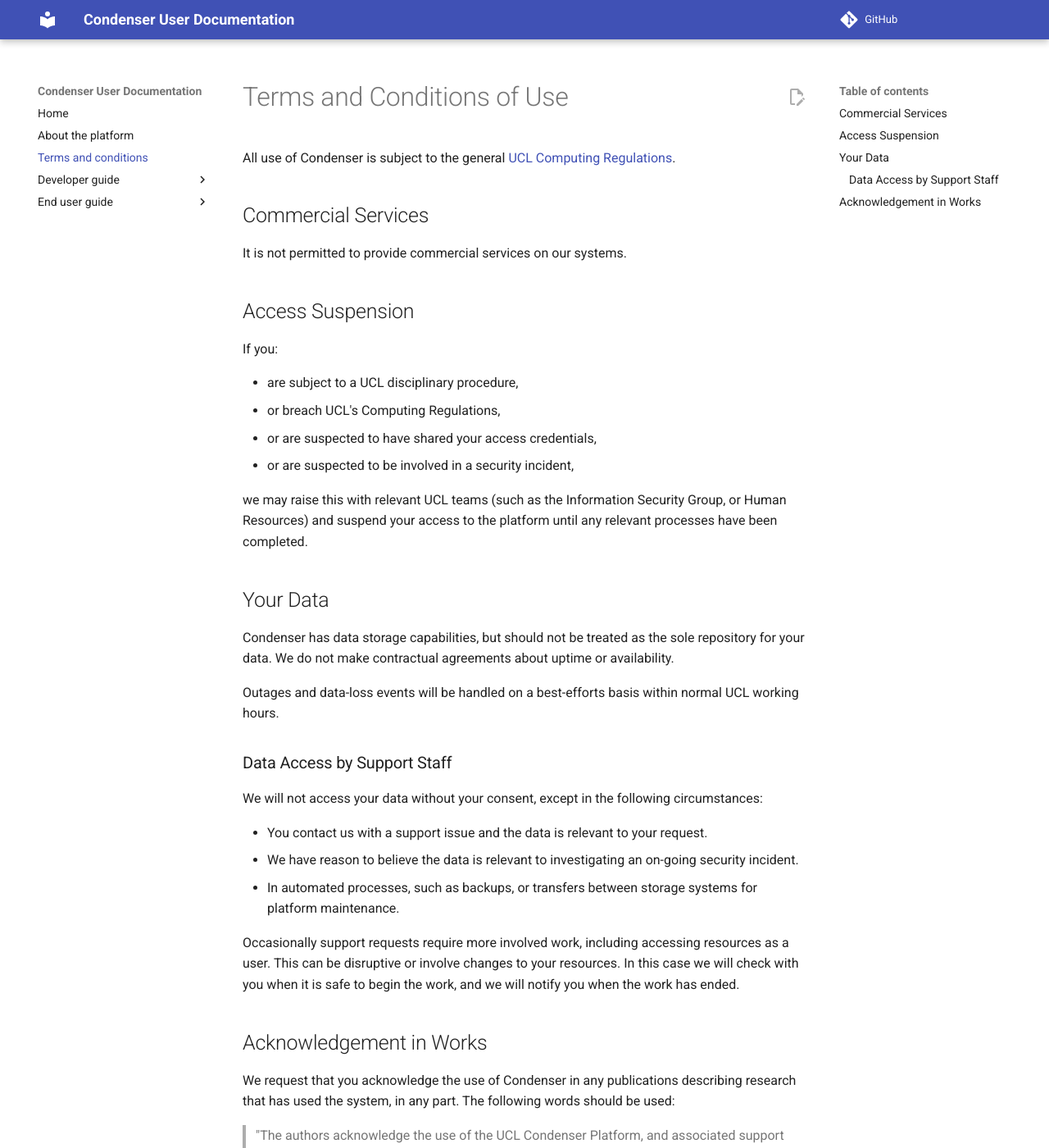
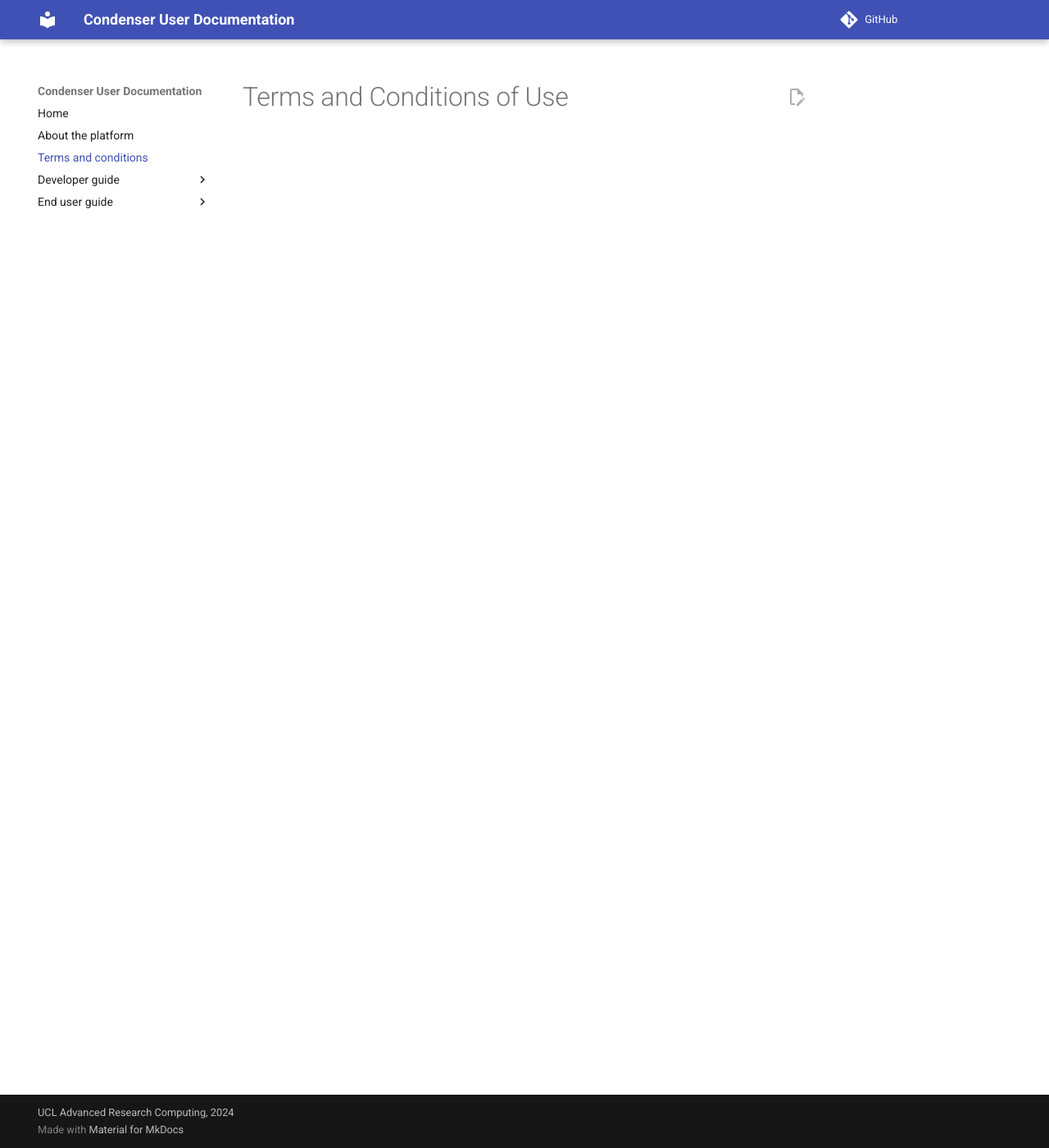
Before and after one commit to UCL-ARC/condenser-mkdocs, an MkDocs documentation site: the page built from docs/terms_and_conditions.md, in a window 1280 px wide and 1400 px high. Shown: the whole window at 82% size. Built offline with MkDocs 1.6.1 and Material for MkDocs 9.7.7, drawn with Linux system fonts in a browser that asks for light colours; comment, search, counter and statistics services are not loaded; some of the changed text lies outside the part shown.

Commit message:
Don't publish any T&Cs for now

```diff
--- a/docs/terms_and_conditions.md
+++ b/docs/terms_and_conditions.md
@@ -3,53 +3,3 @@
 ---
 
 # Terms and Conditions of Use
-
-All use of Condenser is subject to the general [UCL Computing Regulations](https://www.ucl.ac.uk/information-security/sites/information_security/files/regulations.pdf).
-
-## Commercial Services
-
-It is not permitted to provide commercial services on our systems.
-
-## Access Suspension
-
-If you:
-
-- are subject to a UCL disciplinary procedure,
-- or breach UCL's Computing Regulations,
-- or are suspected to have shared your access credentials,
-- or are suspected to be involved in a security incident,
-
-we may raise this with relevant UCL teams (such as the Information Security Group,
-or Human Resources) and suspend your access to the platform until any relevant processes
-have been completed.
-
-## Your Data
-
-Condenser has data storage capabilities, but should not be treated as the sole repository
-for your data. We do not make contractual agreements about uptime or availability.
-
-Outages and data-loss events will be handled on a best-efforts basis within normal
-UCL working hours.
-
-### Data Access by Support Staff
-
-We will not access your data without your consent, except in the following circumstances:
-
-- You contact us with a support issue and the data is relevant to your request.
-- We have reason to believe the data is relevant to investigating an on-going security
-  incident.
-- In automated processes, such as backups, or transfers between storage systems
-  for platform maintenance.
-
-Occasionally support requests require more involved work, including accessing resources
-as a user. This can be disruptive or involve changes to your resources. In this
-case we will check with you when it is safe to begin the work, and we will notify
-you when the work has ended.
-
-## Acknowledgement in Works
-
-We request that you acknowledge the use of Condenser in any publications describing
-research that has used the system, in any part. The following words should be used:
-
-> "The authors acknowledge the use of the UCL Condenser Platform, and associated
-> support services, in the completion of this work."
```
